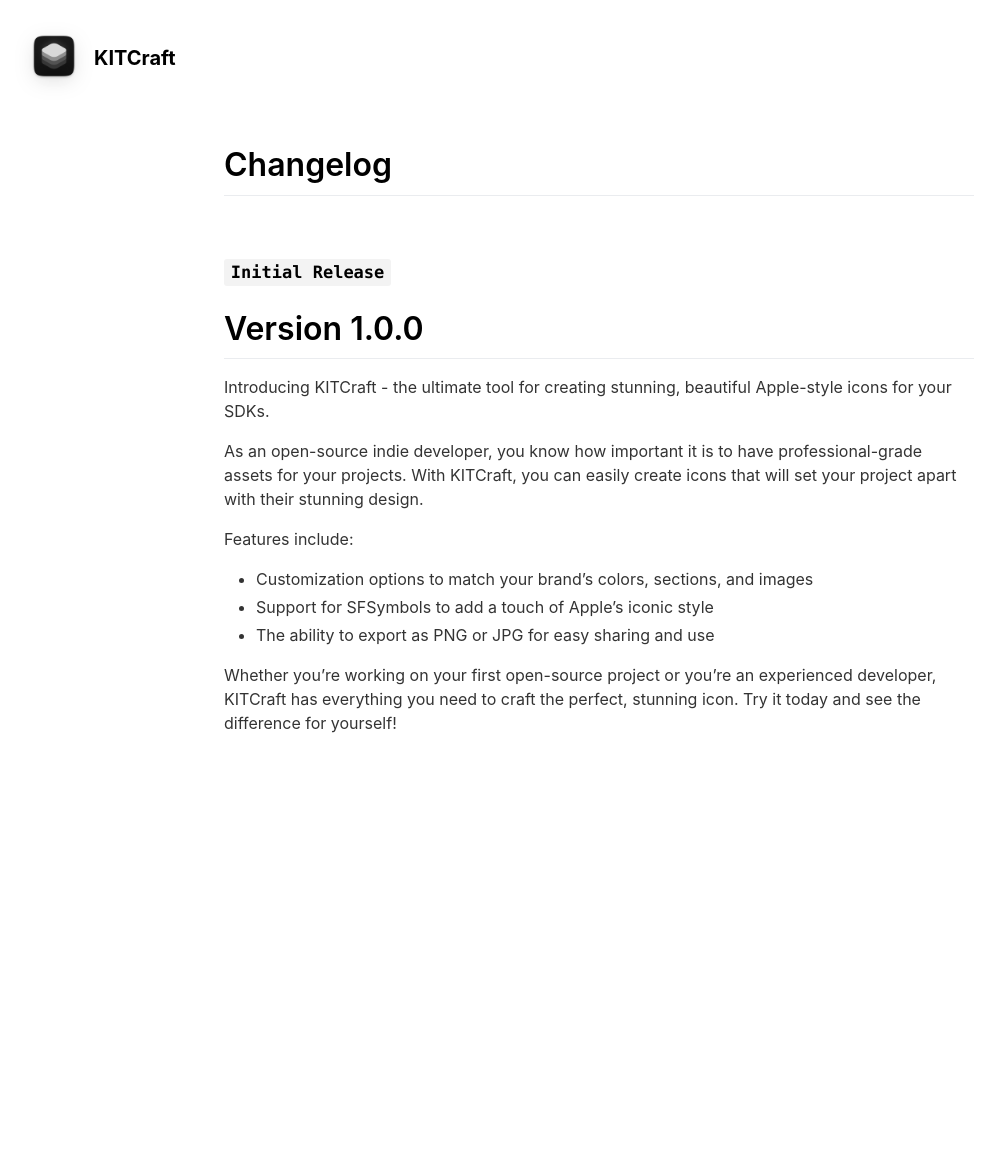
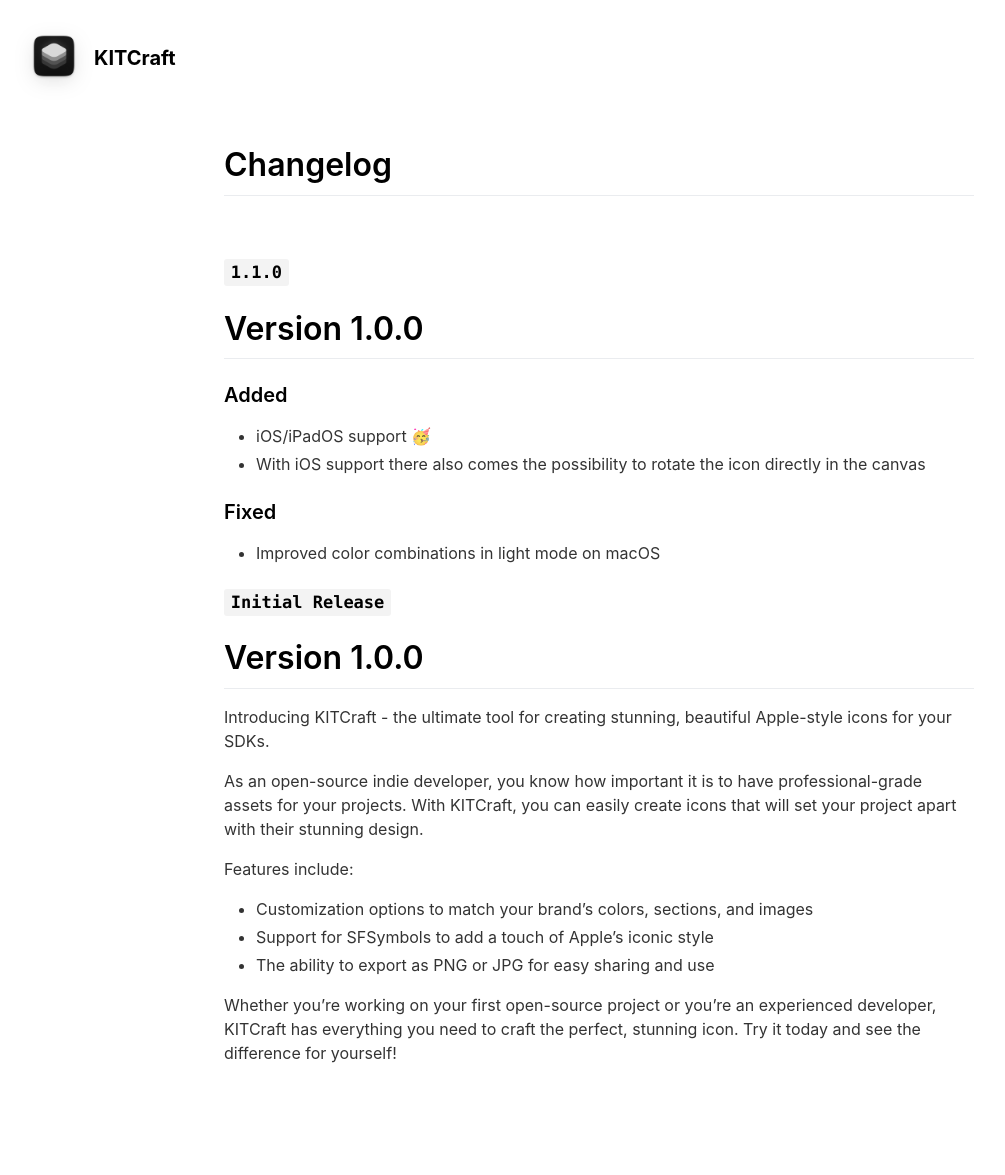
Before and after one commit to stonko1994/kitcraft, a Jekyll site: the page built from _pages/changelog.md, in a window 1280 px wide. Shown: the whole page, without its empty margins (41-1046 px from the left). Built offline with Jekyll 4.4.1, drawn with Linux system fonts in a browser that asks for light colours; nearby versions of some CDN libraries; before the commit the page ends 900 px from its top, so only the background shows below that.

Commit message:
update kitcraft page for version 1.1.0

```diff
--- a/_pages/changelog.md
+++ b/_pages/changelog.md
@@ -6,6 +6,16 @@ include_in_header: false
 
 # Changelog
 <br>
+
+### `1.1.0`
+# **Version 1.0.0**
+
+### Added
+- iOS/iPadOS support 🥳
+- With iOS support there also comes the possibility to rotate the icon directly in the canvas
+
+### Fixed
+- Improved color combinations in light mode on macOS
 
 ### `Initial Release`
 # **Version 1.0.0**
```
Also changed, not shown: _pages/privacypolicy.md (+8 -2 lines), _pages/terms.md (+7 -1 lines).
